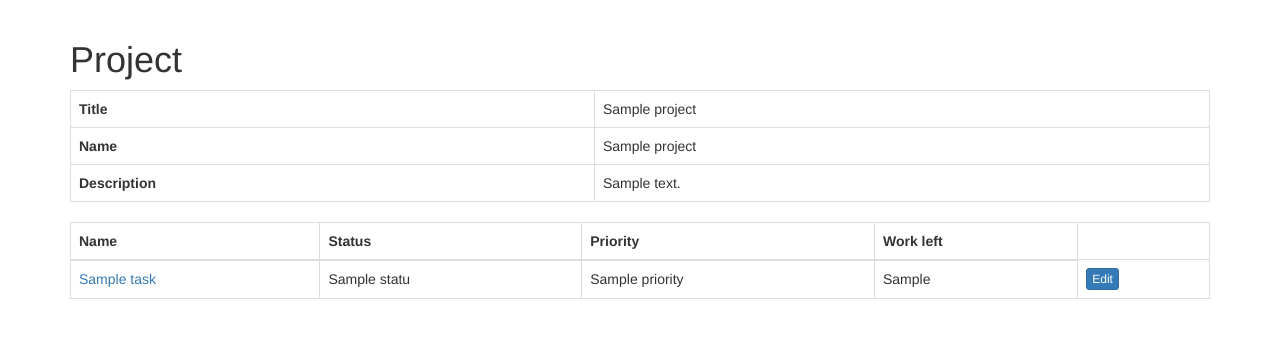
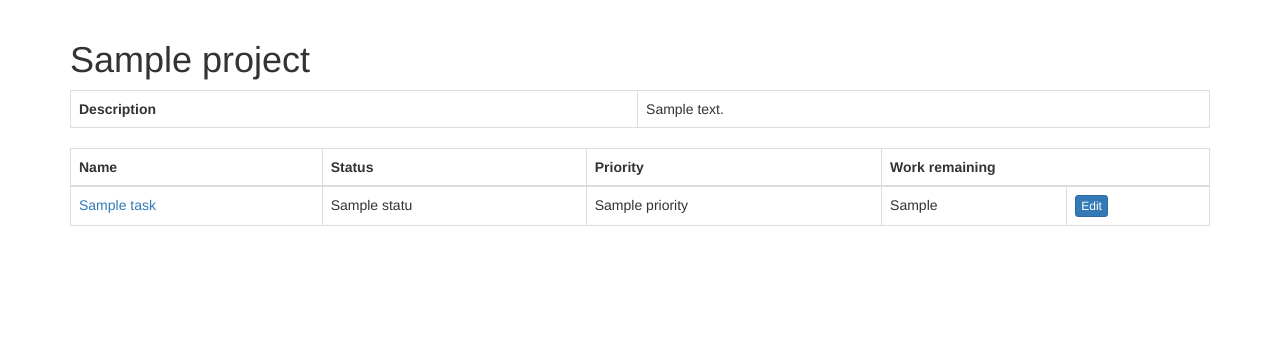
Before and after one commit to jarnoln/mitasny, a Django app: template tasks/templates/tasks/project_detail.html in a window 1280 px wide. Shown: the part 52-390 px from the top of the page. Run offline with Django 3.2, Linux system fonts and the light colour scheme; the template is opened without the code that fills it: most values are stand-ins (such as "Sample title", 1, 10 or a date in 2020); some libraries are stand-ins or nearby versions.

Commit message:
Clean up templates

```diff
--- a/tasks/models.py
+++ b/tasks/models.py
@@ -49,13 +49,13 @@ class Task(models.Model):
     project = models.ForeignKey(Project, null=False, related_name='tasks')
     name = models.SlugField(max_length=100, unique=True, verbose_name=ugettext_lazy('name'),
                             help_text=ugettext_lazy('Must be unique. Used in URL.'))
-    title = models.CharField(max_length=250, verbose_name=ugettext_lazy('title'))
+    title = models.CharField(max_length=250, verbose_name=ugettext_lazy('task'))
     description = models.TextField(null=True, blank=True, verbose_name=ugettext_lazy('description'))
     priority = models.ForeignKey(Priority, null=True)
     status = models.ForeignKey(TaskStatus, null=True)
     owner = models.ForeignKey(User, null=True, related_name='tasks')
     work_done = models.PositiveSmallIntegerField(default=0)
-    work_left = models.PositiveSmallIntegerField(default=0) #, help_text=ugettext_lazy('days'))
+    work_left = models.PositiveSmallIntegerField(default=1) #, help_text=ugettext_lazy('days'))
     created = models.DateTimeField(auto_now_add=True)
     created_by = models.ForeignKey(User, related_name='created_tasks')
     edited = models.DateTimeField(auto_now=True)
--- a/tasks/templates/tasks/project_detail.html
+++ b/tasks/templates/tasks/project_detail.html
@@ -1,23 +1,13 @@
 {% extends "tasks/tasks_base.html" %}
 {% block title %} Mitasny {% endblock %}
 {% block content %}
-    <h1> Project </h1>
+    <h1> {{ project.title }} </h1>
     <table class="table table-bordered">
-        <tr>
-            <th> Title </th> <td> {{ project.title }} </td>
-        </tr>
-        <tr>
-            <th> Name </th><td> {{ project.name }} </td>
-        </tr>
+{% if project.description %}
         <tr>
             <th> Description </th><td> {{ project.description }} </td>
         </tr>
-        {% if user.is_authenticated %}
-        <tr>
-            <td> &nbsp; </td>
-            <td> <a class="btn btn-danger" href="{% url 'tasks:project_delete' project.name %}">Delete project</a> </td>
-        </tr>
-        {% endif %}
+{% endif %}
     </table>
 
 {% if project.tasks %}
@@ -27,7 +17,7 @@
             <th> Name </th>
             <th> Status </th>
             <th> Priority </th>
-            <th> Work left </th>
+            <th colspan="2"> Work remaining </th>
         </tr>
         </thead>
         <tbody>
@@ -46,4 +36,9 @@
         </tbody>
     </table>
 {% endif %}
+
+{% if user.is_authenticated %}
+<p class="text-right"> <a class="btn btn-danger" href="{% url 'tasks:project_delete' project.name %}">Delete project</a> </p>
+{% endif %}
+
 {% endblock %}
```
